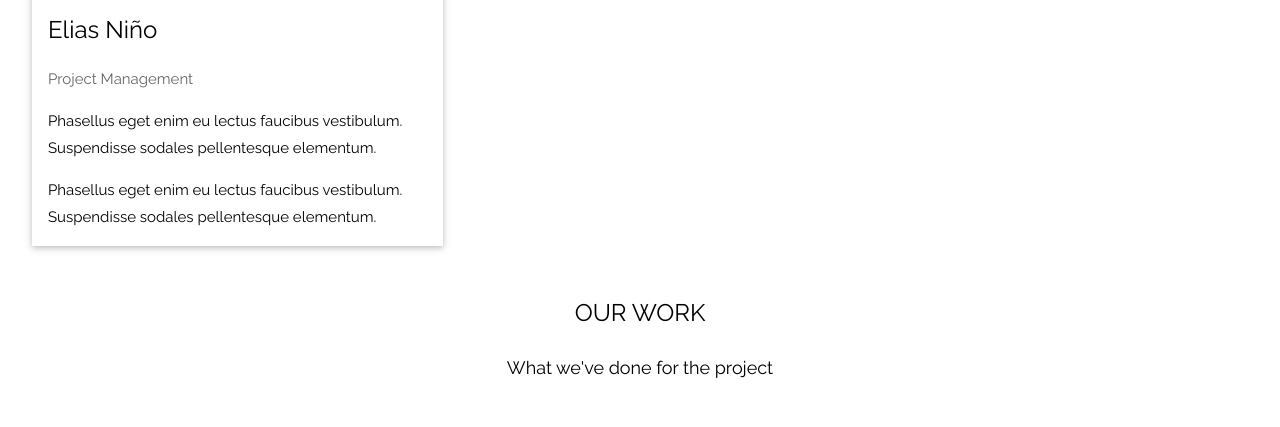
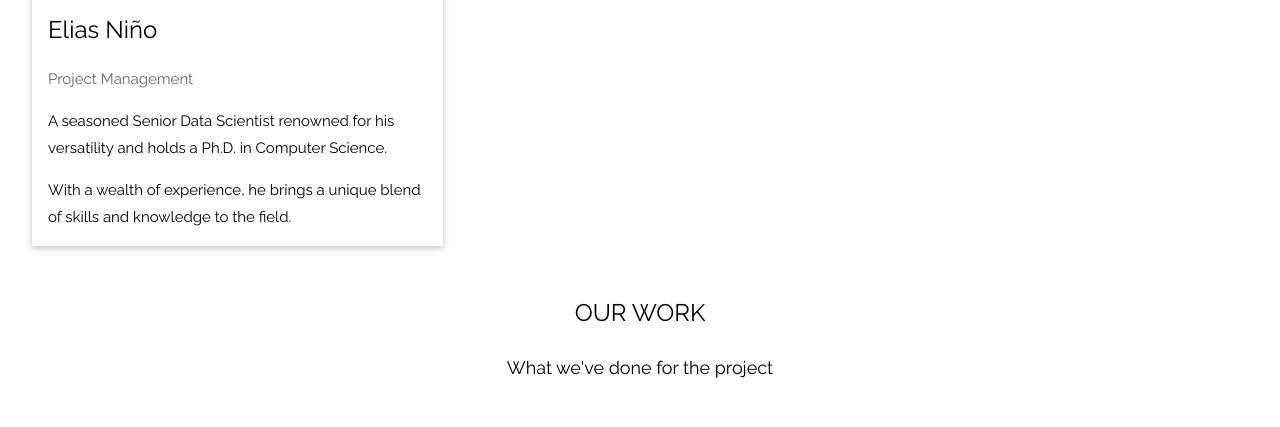
Before and after one commit to LCCastillo03/proyectooptimizacion.github.io, a plain HTML site: page index.html in a window 1280 px wide. Shown: the part 5035-5462 px from the top of the page. Drawn offline with nearby package versions, Linux system fonts and the light colour scheme.

Commit message:
Update index.html

```diff
--- a/index.html
+++ b/index.html
@@ -202,8 +202,9 @@ body, html {
           <div class="w3-container">
             <h3>Elias Niño</h3>
             <p class="w3-opacity">Project Management </p>
-            <p>Phasellus eget enim eu lectus faucibus vestibulum. Suspendisse sodales pellentesque elementum.</p>
-            <p>Phasellus eget enim eu lectus faucibus vestibulum. Suspendisse sodales pellentesque elementum.</p>
+
+            <p>A seasoned Senior Data Scientist renowned for his versatility and holds a Ph.D. in Computer Science.</p>
+            <p>With a wealth of experience, he brings a unique blend of skills and knowledge to the field. </p>
           </div>
         </div>
       </div>
```
